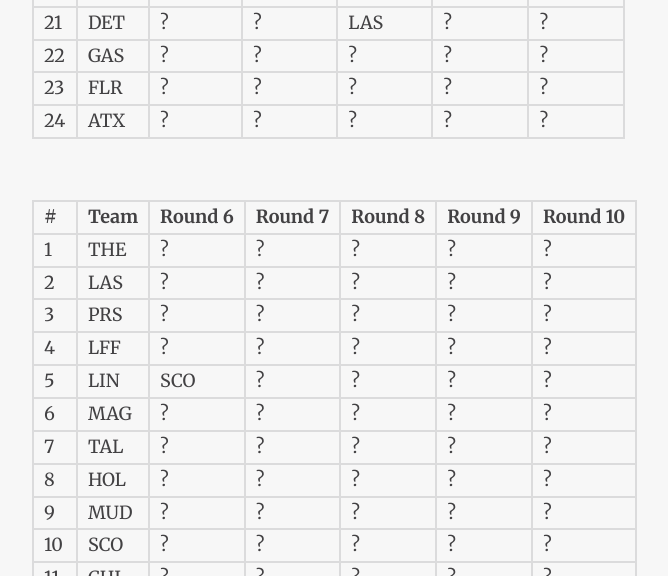
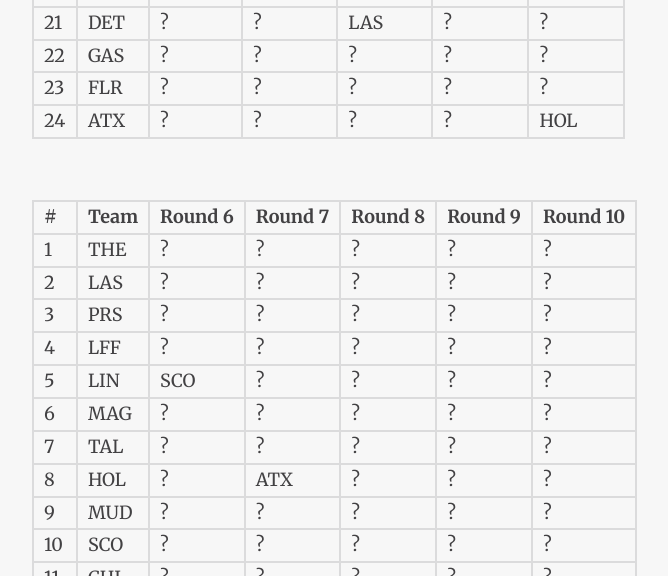
Before and after one commit to ADML1/adml1.github.io, a Jekyll site: the page built from draft.md, in a window 1280 px wide and 900 px high, scrolled down 1337 px. Shown: the part 151-727 px from the top of the window, without its empty margins (233-901 px from the left). Built offline with Jekyll 4.4.1, drawn with Linux system fonts in a browser that asks for light colours; nearby versions of some CDN libraries.

```diff
--- a/draft.md
+++ b/draft.md
@@ -34,7 +34,7 @@ imagefeature: hof.jpg
 21 | DET | ? | ? | LAS | ? | ?
 22 | GAS | ? | ? | ? | ? | ?
 23 | FLR | ? | ? | ? | ? | ?
-24 | ATX | ? | ? | ? | ? | ?
+24 | ATX | ? | ? | ? | ? | HOL
 
 <br>
 
@@ -47,7 +47,7 @@ imagefeature: hof.jpg
 5 | LIN | SCO | ? | ? | ? | ?
 6 | MAG | ? | ? | ? | ? | ?
 7 | TAL | ? | ? | ? | ? | ?
-8 | HOL | ? | ? | ? | ? | ?
+8 | HOL | ? | ATX | ? | ? | ?
 9 | MUD | ? | ? | ? | ? | ?
 10 | SCO | ? | ? | ? | ? | ?
 11 | CHI | ? | ? | ? | ? | ?
```
Also changed, not shown: trades.md (+1 -0 lines).
